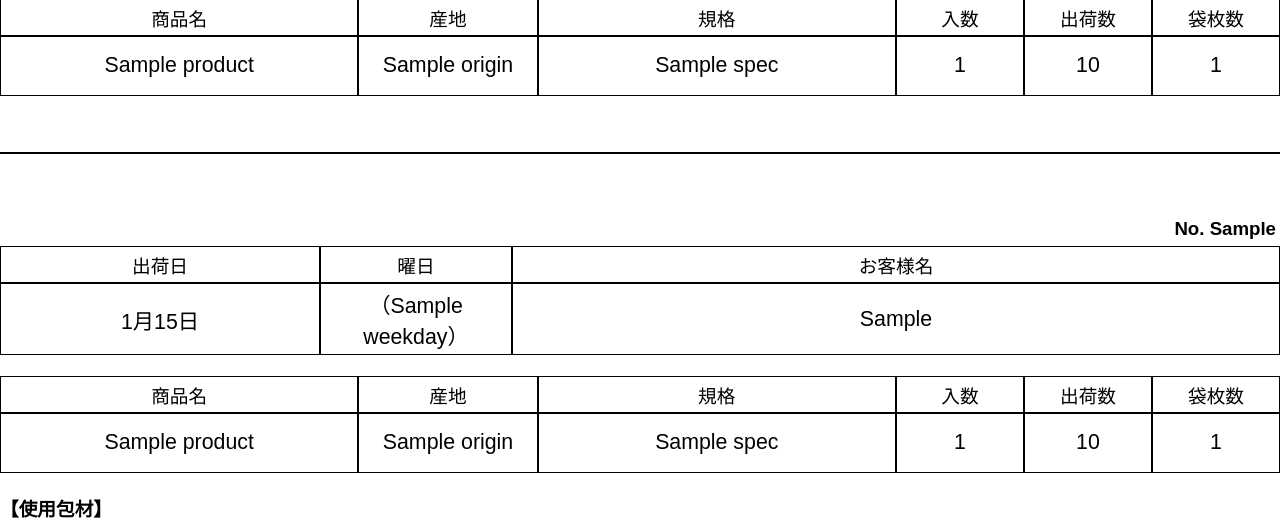
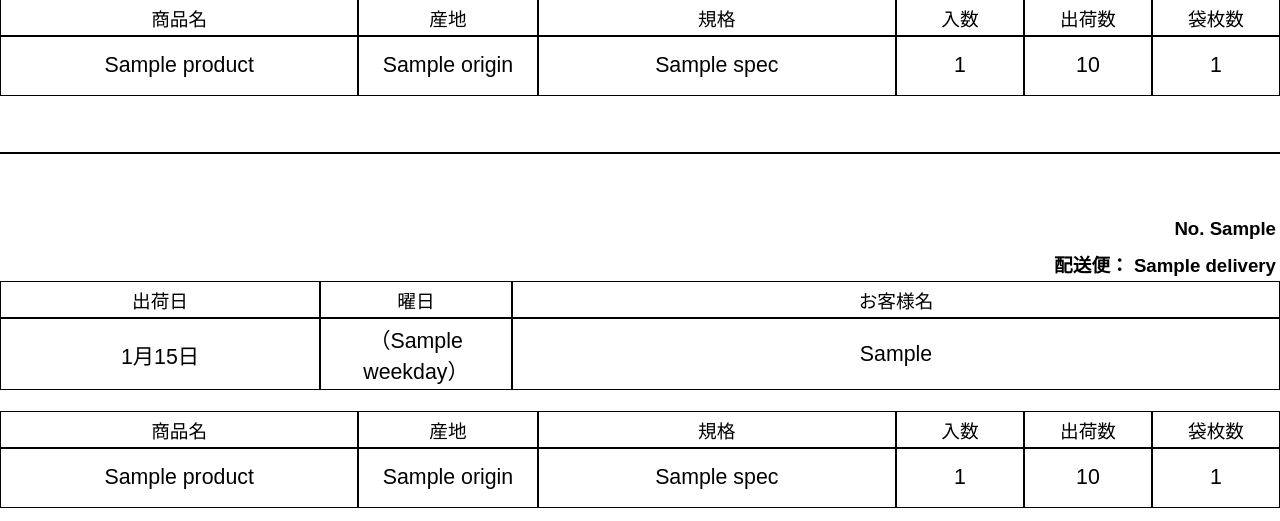
Before and after one commit to Yamada831831/shipment-card, a Flask app: template templates/card_templates.html in a window 1280 px wide. Shown: the part 166-687 px from the top of the page. Run offline with Flask 3, Linux system fonts and the light colour scheme; the template is opened without the code that fills it: most values are stand-ins (such as "Sample title", 1, 10 or a date in 2020).

```diff
--- a/templates/card_templates.html
+++ b/templates/card_templates.html
@@ -121,6 +121,7 @@
       <col style="width: 60%">
     </colgroup>
     <tr><td class="no-cell" colspan="3">No. {{ row.shipment_no }}</td></tr>
+    <tr><td class="no-cell" colspan="3">配送便： {{ row.delivery }}</td></tr>
     <tr class="title-row"><td>出荷日</td><td>曜日</td><td>お客様名</td></tr>
     <tr>
       <td class="data-cell">{{ display_date }}</td>
```
